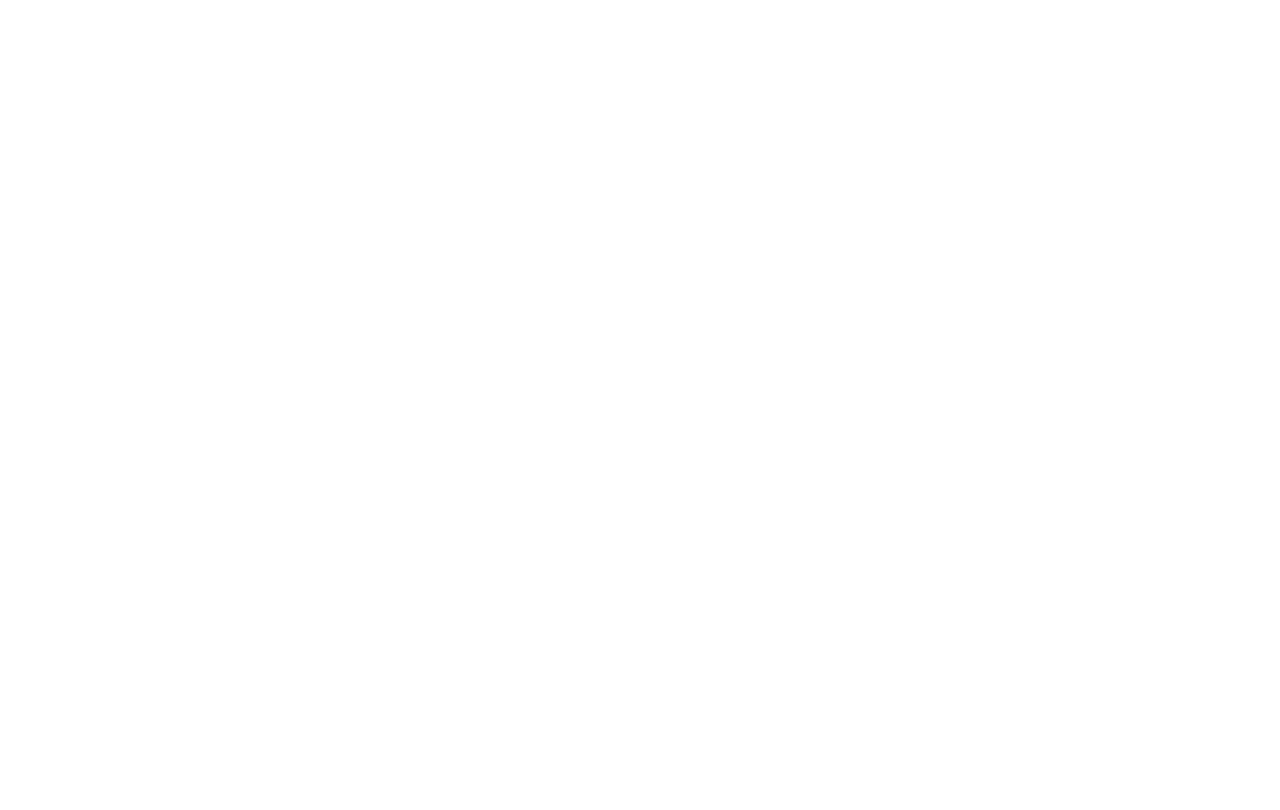
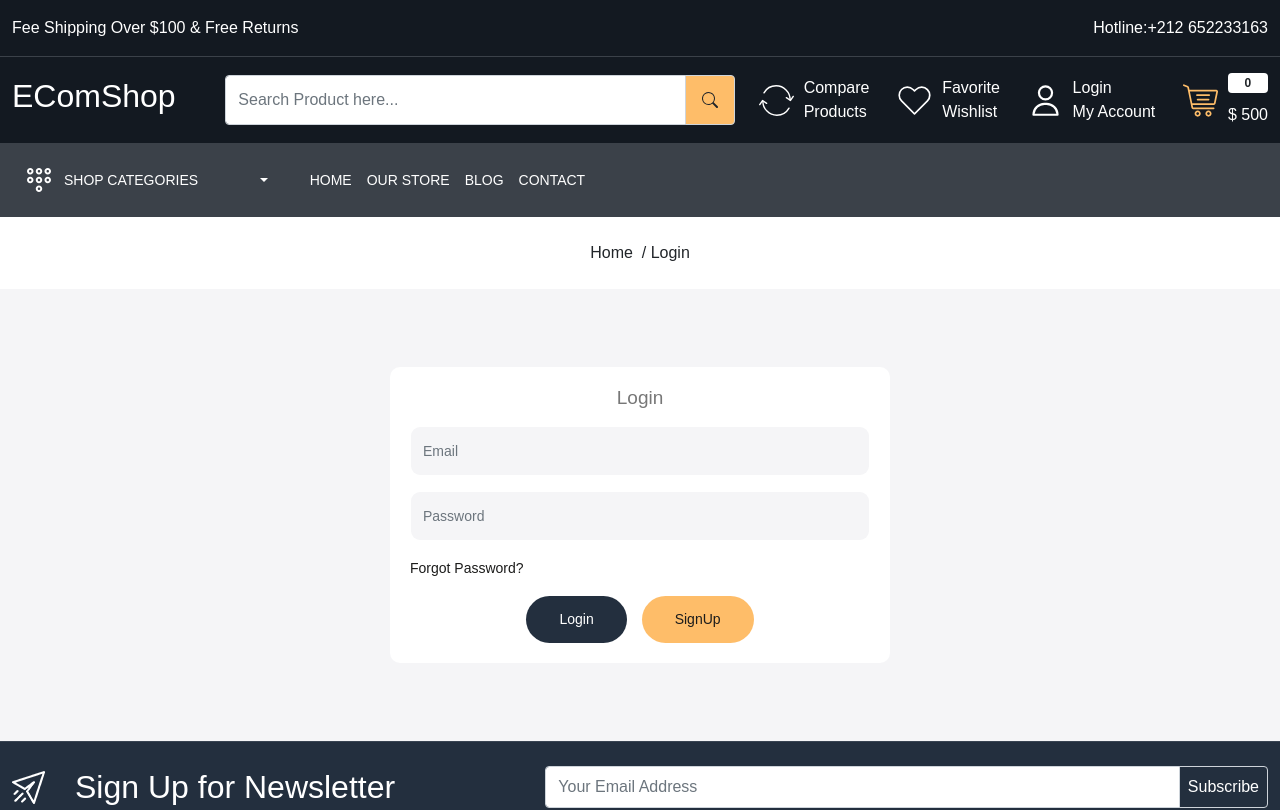
Before and after one commit to ismail-safha/MERN_ECOM_UI_BACK_END_DASHBORD, a React (Vite) app: page /login in a window 1280 px wide. Before the commit this address had no page. Shown: the top 810 px of the page. Built offline with nearby package versions, Linux system fonts and the light colour scheme.

Commit message:
Login page ui

```diff
--- a/src/App.css
+++ b/src/App.css
@@ -544,3 +544,45 @@
   border-top: 1px solid rgba(0, 0, 0, 0.1);
 }
 /* Compare Product Page end here */
+
+/*  auth card */
+
+.auth-card {
+  padding: 20px;
+  background-color: white;
+  width: 500px;
+  margin: 30px auto;
+  border-radius: 10px;
+}
+.auth-card h3 {
+  font-size: 19px;
+  font-weight: 500;
+  color: var(--color-777777);
+}
+.auth-card p {
+  font-size: 13px;
+  color: var(--color-777777);
+}
+.auth-card .form-control {
+  height: 50px;
+  background-color: var(--color-f5f5f7);
+  color: var(--color-777777);
+  font-size: 14px;
+  border-radius: 10px;
+  border-color: transparent;
+}
+.auth-card a {
+  font-size: 14px;
+  font-weight: 400;
+  color: var(--color-1c1c1b);
+}
+.signup {
+  background-color: var(--color-febd69);
+  color: var(--color-131921);
+  border: none;
+}
+.signup:hover {
+  background-color: var(--color-131921);
+  color: white;
+}
+/*  auth card  ends*/
--- a/src/App.jsx
+++ b/src/App.jsx
@@ -8,6 +8,7 @@
 import Blog from "./pages/Blog";
 import CompareProduct from "./pages/CompareProduct";
 import Wishlist from "./pages/Wishlist";
+import Login from "./pages/Login";
 
 function App() {
   return (
@@ -22,6 +23,7 @@
             <Route path="blogs" element={<Blog />} />
             <Route path="compare" element={<CompareProduct />} />
             <Route path="wishlist" element={<Wishlist />} />
+            <Route path="login" element={<Login />} />
           </Route>
         </Routes>
       </BrowserRouter>
--- /dev/null
+++ b/src/components/CustomInput.jsx
@@ -0,0 +1,16 @@
+const CustomInput = (props) => {
+  // eslint-disable-next-line react/prop-types
+  const { type, name, placeholder, classname } = props;
+  return (
+    <div>
+      <input
+        type={type}
+        name={name}
+        placeholder={placeholder}
+        className={`form-control ${classname}`}
+      />
+    </div>
+  );
+};
+
+export default CustomInput;
--- a/src/components/Header.jsx
+++ b/src/components/Header.jsx
@@ -28,7 +28,7 @@
           <div className="row align-items-center">
             <div className="col-2">
               <h2>
-                <Link href="/" className="text-white">
+                <Link href="#" className="text-white">
                   EComShop
                 </Link>
               </h2>
@@ -72,7 +72,10 @@
                   </Link>
                 </div>
                 <div className="">
-                  <Link className="d-flex align-items-center gap-10 text-white">
+                  <Link
+                    to="/login"
+                    className="d-flex align-items-center gap-10 text-white"
+                  >
                     <img src="/public/images/user.svg" alt="user" />
                     <p className="mb-0">
                       Login <br /> My Account
--- /dev/null
+++ b/src/pages/Login.jsx
@@ -0,0 +1,47 @@
+import { Link } from "react-router-dom";
+import BreadCrumb from "../components/BreadCrumb";
+import Meta from "../components/Meta";
+import CustomInput from "../components/CustomInput";
+
+const Login = () => {
+  return (
+    <>
+      <Meta title={"Login"} />
+      <BreadCrumb title="Login" />
+
+      <section className="login-wrapper py-5 home-wrapper-2">
+        <div className="container-xxl">
+          <div className="row">
+            <div className="col-12">
+              <div className="auth-card">
+                <h3 className="text-center mb-3">Login</h3>
+                <form action="" className="d-flex flex-column gap-15">
+                  <CustomInput type="email" name="email" placeholder="Email" />
+                  <CustomInput
+                    type="password"
+                    name="password"
+                    placeholder="Password"
+                  />
+                  <div>
+                    <Link to="/forgot-password">Forgot Password?</Link>
+
+                    <div className="mt-3 d-flex justify-content-center gap-15 align-items-center">
+                      <button className="button border-0" type="submit">
+                        Login
+                      </button>
+                      <Link to="/signup" className="button signup">
+                        SignUp
+                      </Link>
+                    </div>
+                  </div>
+                </form>
+              </div>
+            </div>
+          </div>
+        </div>
+      </section>
+    </>
+  );
+};
+
+export default Login;
```
Also changed, not shown: src/pages/Forgotpassword.jsx (added), 1 other file (tests, documents, lock files or other folders).
